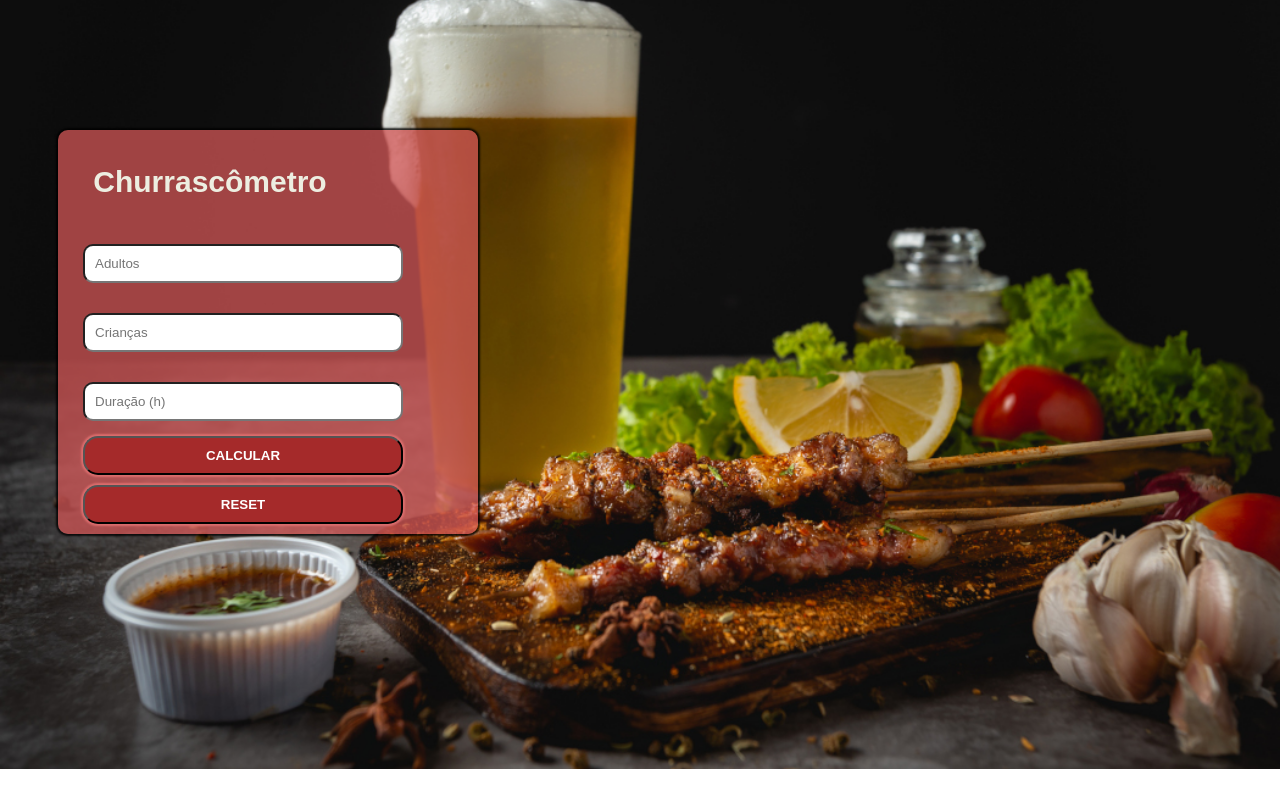
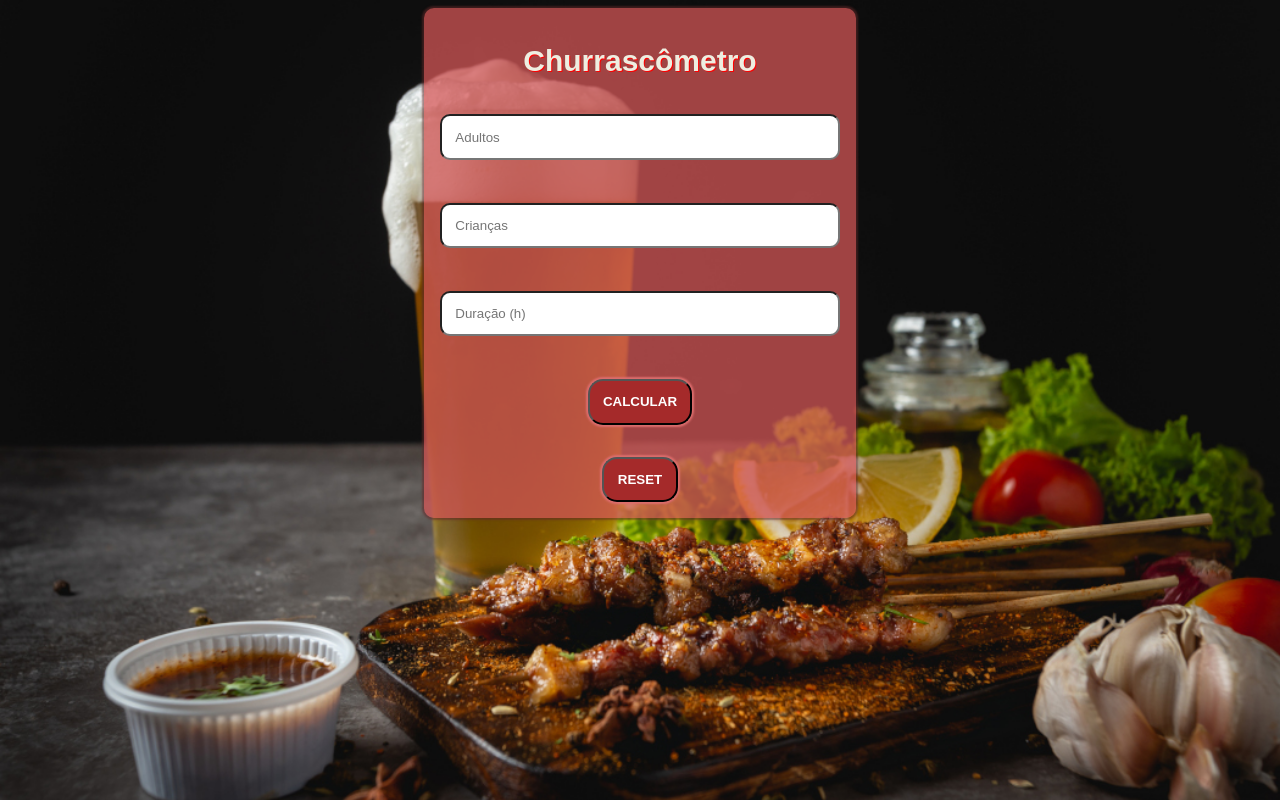
Before and after one commit to SamaraMacedo/churrascometro, a plain HTML site: page index.html in a window 1280 px wide. Drawn offline with Linux system fonts and the light colour scheme.

Commit message:
churrasup

```diff
--- a/style.css
+++ b/style.css
@@ -1,49 +1,40 @@
-
 body{
-
     background-image: url(assets/churrasbackground1500.jpg);
     background-repeat: no-repeat;
     background-size: cover;
-    background-position: center center;
+    background-attachment: fixed;
 }
 .container{
-   display: grid;
-   grid-gap:5px;
-
+    display: grid;
+    grid-gap:1em;
     color:white;
     font-family: Arial, Helvetica, sans-serif;
     max-width:400px;
-    margin: 130px 50px 150px;
+    margin: auto;
     background-color: rgba(211, 87, 87, 0.747);
-    padding: 10px;
-    box-shadow: 0px 0px 2px 2px rgba(0, 0, 0, 0.808);
+    padding: 1em;
+    box-shadow: 0px 0px 2px 2px rgba(97, 42, 42, 0.555);
     border-radius: 10px;
 }
  .container > h1{
     font-size: 30px;
-    width: 70%;
     border-radius: 5px;
     text-align:center;
     color: rgb(237, 238, 225);
-    padding: 5px 2px 5px 2px;
-
+    text-shadow: 1px 1px 0 red;
 }
 input{
     border-radius: 10px;
-    margin: 15px;
-    width: 80%;
-    padding: 10px;
+    padding: 1em;
     box-sizing: border-box;
-    margin-bottom: 10px;
+    margin-bottom: 2em;
 }
-
 button{
-    margin-left: 15px;
-    width: 80%;
+    margin:auto;
     background-color: brown;
     font-weight:bold;
     color:white;
     border-radius: 15px;
-    padding: 10px;
+    padding: 1em;
     box-shadow: 0px 0px 2px 2px rgb(221, 109, 109) ;
 }
```
Also changed, not shown: assets/churrascometrocodeup.png (added), assets/churrascometroup.jpg (added), assets/churrasuprespon.jpg (added).
